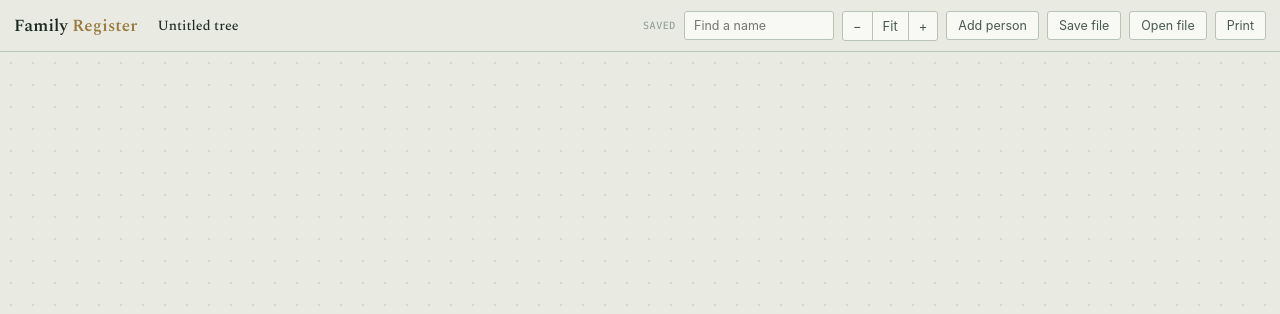
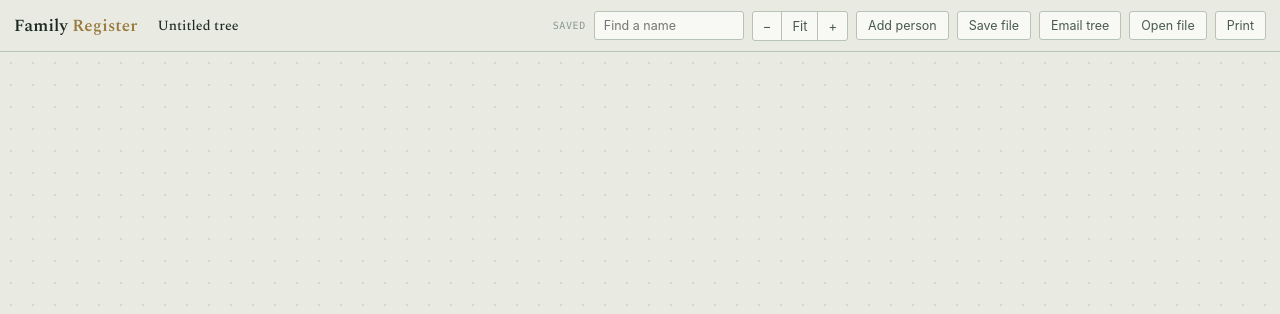
Before and after one commit to Avhorne0/family_matters, a plain HTML site: page index.html in a window 1280 px wide. Shown: the top 314 px of the page. Drawn offline with nearby package versions, Linux system fonts and the light colour scheme.

Commit message:
Update index.html

```diff
--- a/index.html
+++ b/index.html
@@ -295,7 +295,7 @@ var SEED=null;
                and opens a pre-addressed draft for them to attach it to.
 
    If both are filled, accessKey wins.                                      */
-var SEND={ accessKey:"", mailto:"", toName:"the family archivist" };
+var SEND={ accessKey:"", mailto:"aizshahorne1@gmail.com", toName:"the family archivist" };
 var ROMAN=["I","II","III","IV","V","VI","VII","VIII","IX","X","XI","XII","XIII","XIV","XV"];
 
 /* ============ state ============ */
```
